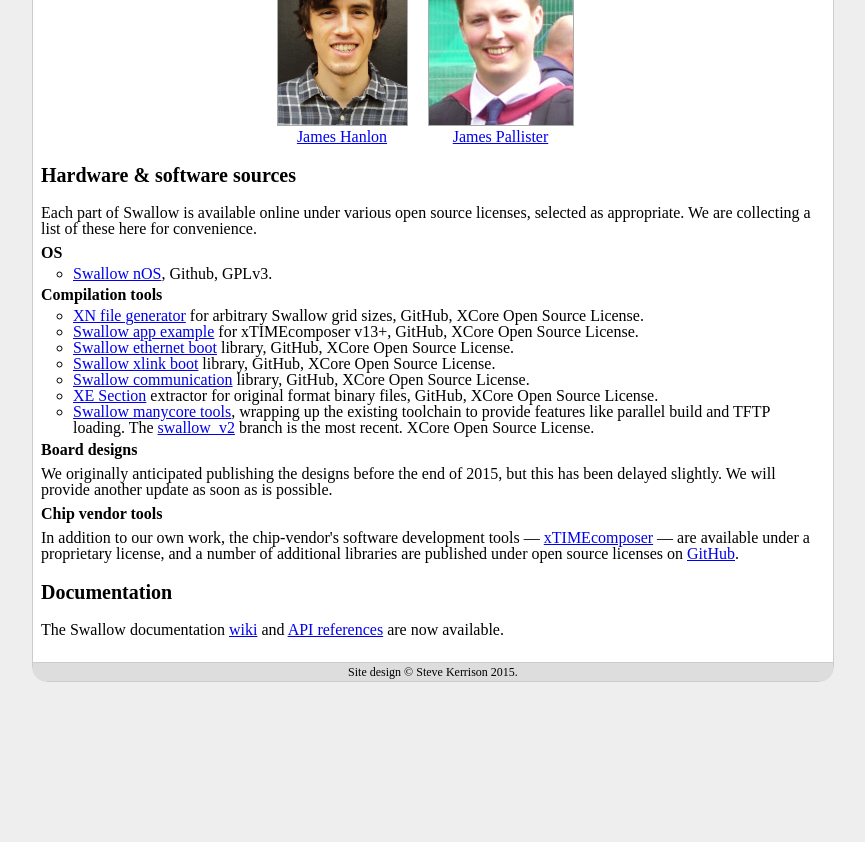
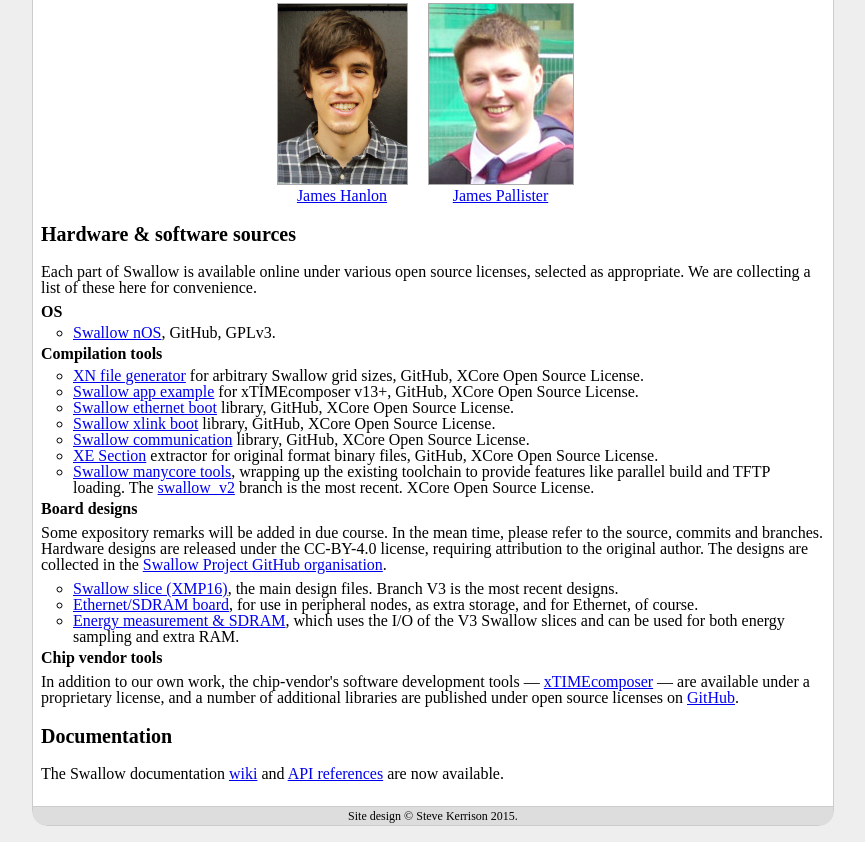
Before and after one commit to swallow-project/swallow-project.github.io, a plain HTML site: page index.html in a window 1280 px wide. Shown: the part 1544-2386 px from the top of the page, without its empty margins (207-1072 px from the left). Before the commit the page ends 2262 px from the top, so only its background shows below. Drawn offline with Linux system fonts and the light colour scheme.

Commit message:
Announce hardware designs availability

```diff
--- a/index.html
+++ b/index.html
@@ -60,6 +60,10 @@
         <h2>News</h2>
 
         <ol class="news">
+            <li><h3>March 2016: Hardware designs now available</h3>
+
+            <p>The <a href="#sources">open-source hardware designs</a> are now available, including CAD files and PDFs.</p>
+            </li>
             <li id="DATE-accept"><h3>November 2015: Swallow paper accepted to DATE conference</h3>
 
             <p>We will be presenting an architectural overview of Swallow at <a href="http://www.date-conference.com/">DATE</a>, in Dresden, March 2016. More details will be forthcoming.</p>
@@ -143,7 +147,7 @@
         <h3>OS</h3>
 
         <ul>
-            <li><a href="https://github.com/simonhollis/swallow-nos">Swallow nOS</a>, Github, GPLv3.</li>
+            <li><a href="https://github.com/simonhollis/swallow-nos">Swallow nOS</a>, GitHub, GPLv3.</li>
         </ul>
 
         <h3>Compilation tools</h3>
@@ -160,7 +164,13 @@
 
         <h3>Board designs</h3>
 
-        <p>We originally anticipated publishing the designs before the end of 2015, but this has been delayed slightly. We will provide another update as soon as is possible.</p>
+        <p>Some expository remarks will be added in due course. In the mean time, please refer to the source, commits and branches. Hardware designs are released under the CC-BY-4.0 license, requiring attribution to the original author. The designs are collected in the <a href="https://github.com/swallow-project">Swallow Project GitHub organisation</a>.
+
+        <ul>
+            <li><a href="https://github.com/swallow-project/swallow-slice-xmp16">Swallow slice (XMP16)</a>, the main design files. Branch <strong>V3</strong> is the most recent designs.</a></li>
+            <li><a href="https://github.com/swallow-project/swallow-ethernet-sdram-board">Ethernet/SDRAM board</a>, for use in peripheral nodes, as extra storage, and for Ethernet, of course.</li>
+            <li><a href="https://github.com/swallow-project/swallow-board-io-sdram">Energy measurement &amp; SDRAM</a>, which uses the I/O of the V3 Swallow slices and can be used for both energy sampling and extra RAM.</li>
+        </ul>
 
         <h3>Chip vendor tools</h3>
 
```
